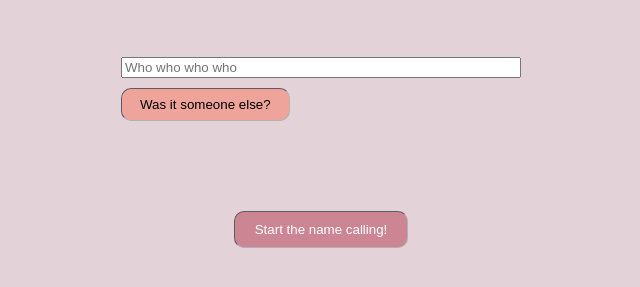
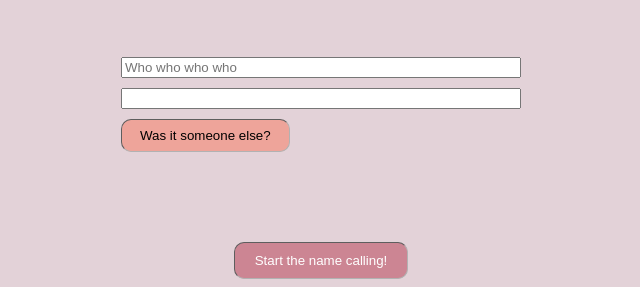
Before and after one commit to HusariaAgatka/time-to-choose, a plain HTML site: page index.html in a window 1280 px wide. Both pictures are taken after a click on the button "Was it someone else?". Shown: the part 602-889 px from the top of the page, without its empty margins (319-959 px from the left). Before the commit the page ends 858 px from the top, so only its background shows below. Drawn offline with nearby package versions, Linux system fonts and the light colour scheme.

Commit message:
Created Javascript functions for result section (hide) and added function to add new input field (click)

```diff
--- a/index.html
+++ b/index.html
@@ -14,7 +14,20 @@
       </div>
       <button class="addOption">Was it someone else?</button>
     </div>
+    <div class="resultSection"></div>
     <button class="submitOptions">Start the name calling!</button>
+
     <script src="https://code.jquery.com/jquery-3.2.1.min.js"></script>
+    <script>
+      $(function() {
+        $('.resultSection').hide()
+
+        var add_option = function() {
+          $('.inputs').append('<input></input>')
+        }
+
+        $('.addOption').click(add_option)
+      })
+    </script>
   </body>
 </html>
```
